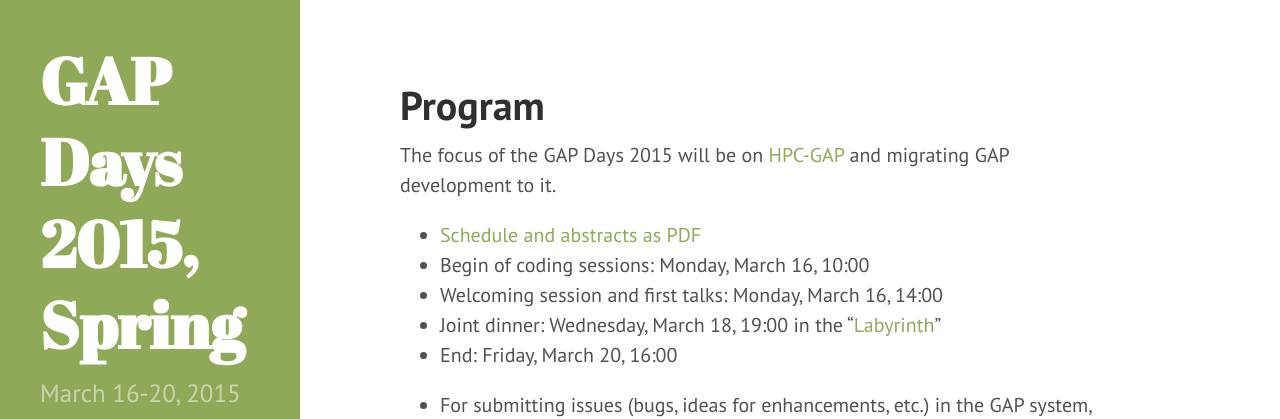
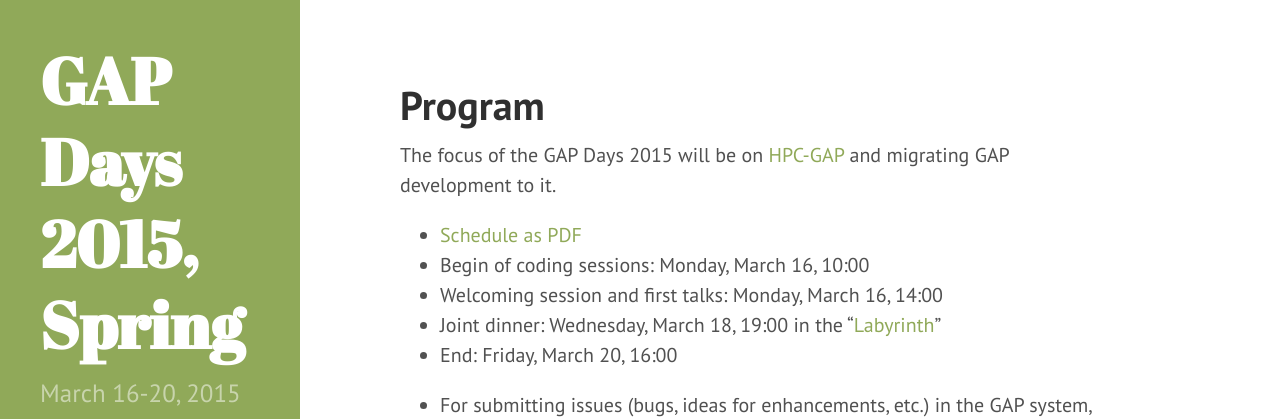
Before and after one commit to gapdays/gapdays2015-spring, a Jekyll site: the page built from program.md, in a window 1280 px wide and 900 px high. Shown: the top 419 px of the window. Built offline with Jekyll 4.4.1, drawn with Linux system fonts in a browser that asks for light colours; Markdown is read by kramdown in place of the engine named in the settings.

Commit message:
No abstracts

```diff
--- a/program.md
+++ b/program.md
@@ -7,7 +7,7 @@ The focus of the GAP Days 2015 will be on [HPC-GAP](http://www-circa.mcs.st-and.
 and migrating GAP development to it.
 
 
-*  [Schedule and abstracts as PDF]({{ site.baseurl }}/program.pdf)
+*  [Schedule as PDF]({{ site.baseurl }}/program.pdf)
   * Begin of coding sessions: Monday, March 16, 10:00
   * Welcoming session and first talks: Monday, March 16, 14:00
   * Joint dinner: Wednesday, March 18, 19:00 in the "[Labyrinth](http://www.labyrinthaachen.de)"
```
